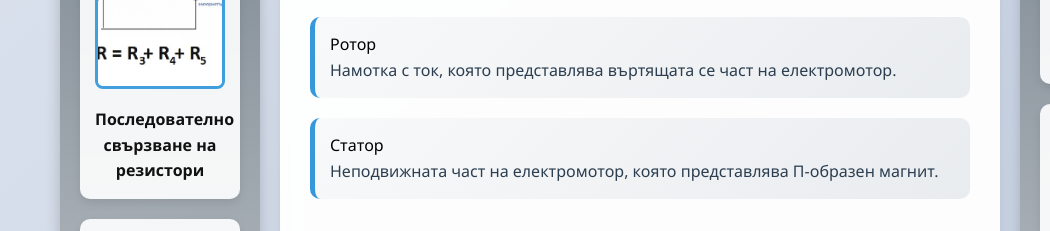
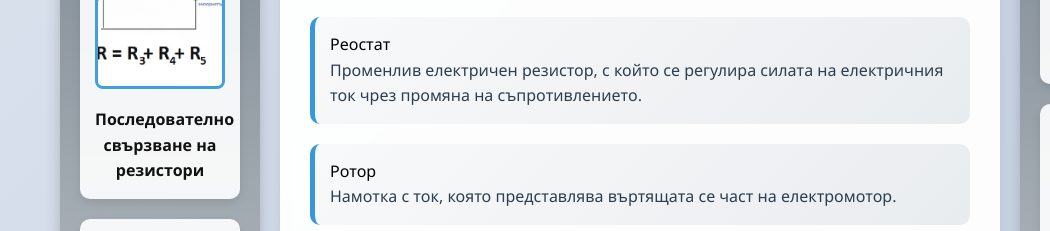
Before and after one commit to tsvetelinaVeselinova/fizika_7klas, a plain HTML site: page zad53.html in a window 1280 px wide. Shown: the part 2412-2643 px from the top of the page, 0-1050 px from the left. Drawn offline with Linux system fonts and the light colour scheme; grey boxes are pictures that could not be loaded.

Commit message:
Add files via upload

```diff
--- a/zad53.html
+++ b/zad53.html
@@ -372,6 +372,10 @@
                     <div class="term-name">Резистор</div>
                     <div class="term-definition">Проводник с точно определено съпротивление.</div>
                 </div>
+ <div class="term">
+                    <div class="term-name">Реостат</div>
+                    <div class="term-definition">Променлив електричен резистор, с който се регулира силата на електричния ток чрез промяна на съпротивлението.</div>
+                </div>
 
                 <div class="term">
                     <div class="term-name">Ротор</div>
```
